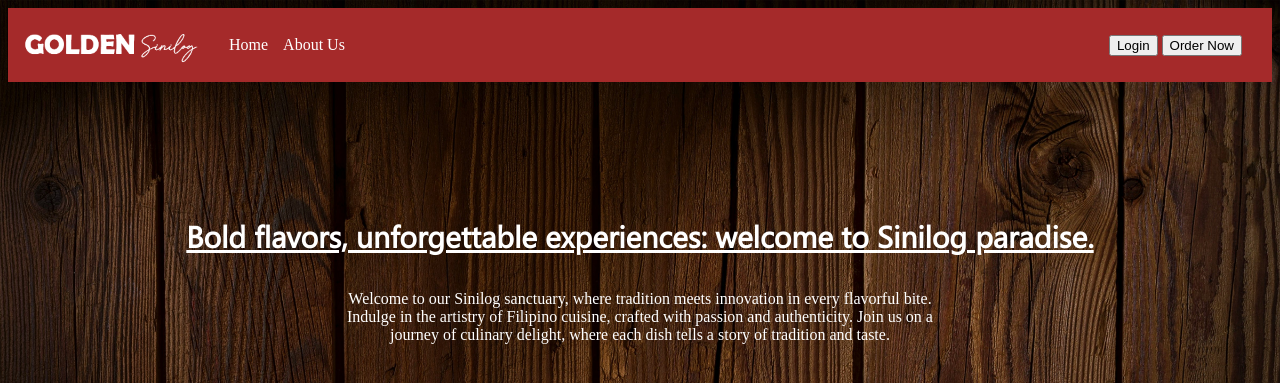
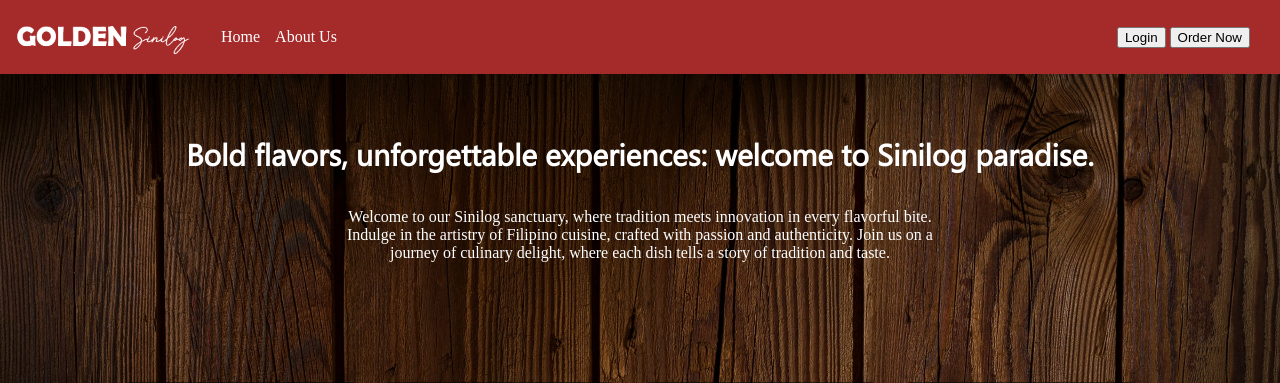
Before and after one commit to VintanaEnf/Golden-Sinilog-Website, a PHP site: page / in a window 1280 px wide. Shown: the top 383 px of the page. Run offline with PHP 8.4, Linux system fonts and the light colour scheme; some web fonts are replaced.

Commit message:
fixed navbar

```diff
--- a/CSS/home.css
+++ b/CSS/home.css
@@ -31,6 +31,11 @@ h3{
     justify-content: space-between;
     align-items: center;
     background-color: brown;
+    width: 100%;
+    height: auto;
+    position: absolute;
+    top: 0px;
+    left:0px;
 }
 #start-button{
     display: flex;
--- a/index.html
+++ b/index.html
@@ -25,10 +25,9 @@
         </nav>
 
         <div class = "MainText">
-        <h2 id = "bold-flavors"><u><b>Bold flavors, unforgettable experiences:</b> welcome to <b>Sinilog</b> paradise.</u></h2>
+        <h2 id = "bold-flavors"><b>Bold flavors, unforgettable experiences:</b> welcome to <b>Sinilog</b> paradise.</h2>
         <p id = "paragraphWelcome">Welcome to our Sinilog sanctuary, where tradition meets innovation in every flavorful bite. Indulge in the artistry of Filipino cuisine, crafted with passion and authenticity. Join us on a journey of culinary delight, where each dish tells a story of tradition and taste.</p>
         </div>
-    </body>
 
         <div class = "FoodDisplays">
             <div class = "Foods" id = "Golden Liempo">
@@ -59,5 +58,5 @@
                 <button>PushCart</button>
             </div>
         </div>
-
+    </body>
 </html>
```
Lines whose indentation alone changed are shown as unchanged.
